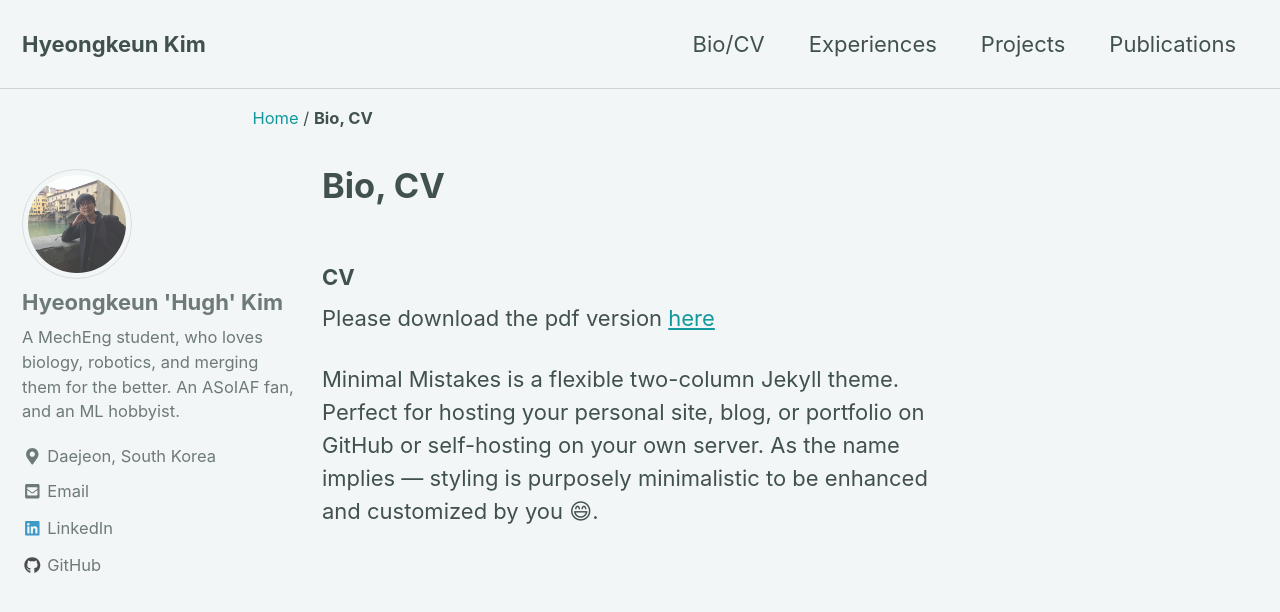
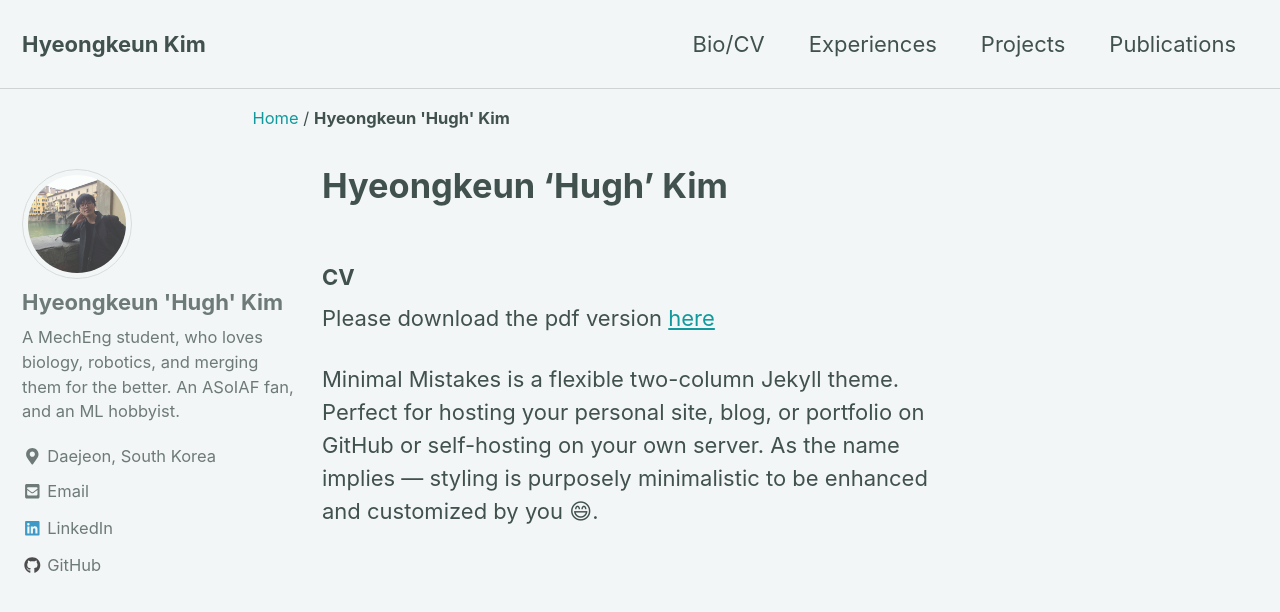
Before and after one commit to engiecat/engiecat.github.io, a Jekyll site: the page built from _pages/about.md, in a window 1280 px wide and 900 px high. Shown: the top 612 px of the window. Built offline with Jekyll 4.4.1, drawn with Linux system fonts in a browser that asks for light colours; nearby versions of some CDN libraries; emoji names are drawn with the system emoji font.

Commit message:
change about

```diff
--- a/_pages/about.md
+++ b/_pages/about.md
@@ -1,7 +1,7 @@
 ---
 permalink: /about/
-title: "Bio, CV"
-excerpt: "Hyoengkeun Kim, A MechEng student, who loves biology, robotics, and merging them for the better."
+title: "Hyeongkeun 'Hugh' Kim"
+excerpt: "Hyeongkeun Kim, A MechEng student, who loves biology, robotics, and merging them for the better."
 
 ---
 ### CV ###
```
